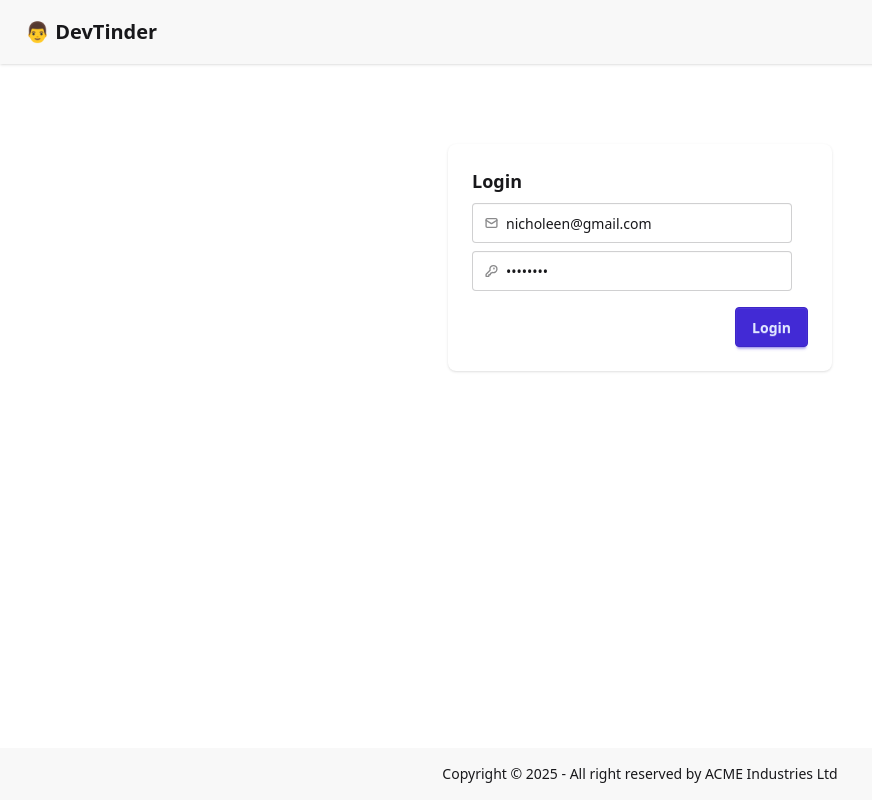
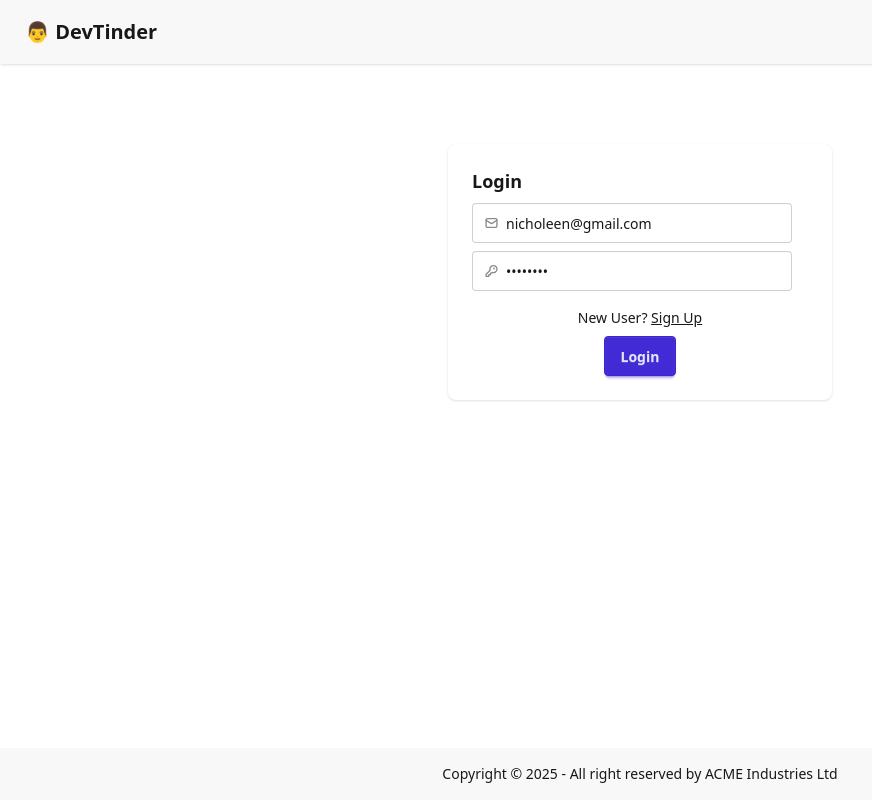
Before and after one commit to infoofajit/devtinder-ui, a React (Vite) app: page /login in a window 1280 px wide. Shown: the whole page, without its empty margins (0-872 px from the left). Built offline with nearby package versions, Linux system fonts and the light colour scheme; no server answers.

Commit message:
Signup user functionality

```diff
--- a/src/components/pages/Login.jsx
+++ b/src/components/pages/Login.jsx
@@ -1,7 +1,7 @@
 import { useState } from 'react'
 import axios from 'axios';
 import { useDispatch } from 'react-redux';
-import { useNavigate } from 'react-router';
+import { Link, useNavigate } from 'react-router';
 
 import { addUser } from '../../utils/userSlice'
 import { BASE_URL } from '../../utils/constants';
@@ -11,6 +11,9 @@ const Login = () => {
   const navigate = useNavigate()
   const [emailId, setEmailId] = useState('nicholeen@gmail.com')
   const [password, setPassword] = useState('Nick@123')
+  const [firstName, setFirstName] = useState('')
+  const [lastName, setLastName] = useState('')
+  const [isLogin, setIsLogin] = useState(true)
   const [err, setErr] = useState('')
 
   const handleLogin = async () => {
@@ -27,11 +30,30 @@ const Login = () => {
     }
   }
 
+  const handleSignUp = async () => {
+    try {
+      const res = await axios.post(BASE_URL+'/signup', {
+        firstName,
+        lastName,
+        emailId,
+        password
+      }, {withCredentials: true})
+      dispatch(addUser(res.data))
+      return navigate('/profile')
+    } catch (err) {
+      console.log(err.message)
+    }
+  }
+
   return (
     <div className='flex justify-center mt-20'>
       <div className="card w-96 bg-base-100 card-md shadow-sm">
         <div className="card-body">
           <h2 className="card-title">Login</h2>
+          {!isLogin ? <>
+            <input type="text" placeholder="Firstname" value={firstName} onChange={(e) => setFirstName(e.target.value)} className="input" />
+            <input type="text" placeholder="lastname" value={lastName} onChange={(e) => setLastName(e.target.value)} className="input" />
+          </> : ''}
           <label className="input validator">
             <svg className="h-[1em] opacity-50" xmlns="http://www.w3.org/2000/svg" viewBox="0 0 24 24">
               <g
@@ -79,8 +101,17 @@ const Login = () => {
           </label>
           <div className="validator-hint hidden">Enter valid email address</div>
           <div className='text-red-600'>{err}</div>
-          <div className="justify-end card-actions">
-            <button className="btn btn-primary" onClick={handleLogin}>Login</button>
+          <div className="flex flex-col items-center card-actions">
+            <div>
+              {isLogin ? (
+                <>New User? <button className='link' onClick={() => setIsLogin(!isLogin)}>Sign Up</button></>
+              ) : (
+                <>Already Signed-up? <button className='link' onClick={() => setIsLogin(!isLogin)}>Login</button></>
+              )}
+            </div>
+            <button className="btn btn-primary" onClick={isLogin ? handleLogin : handleSignUp}>
+              {isLogin ? 'Login' : 'Sign Up'}
+            </button>
           </div>
         </div>
       </div>
```
